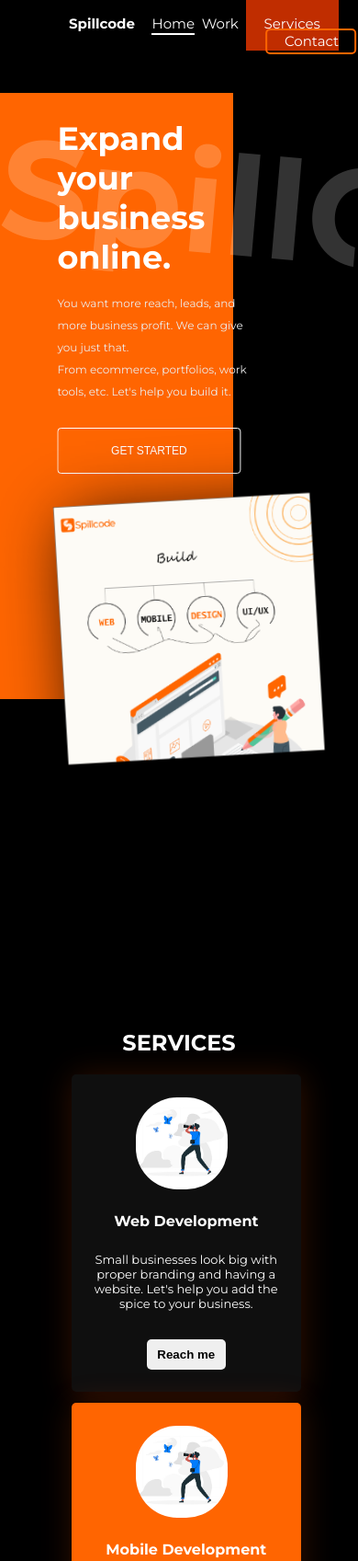
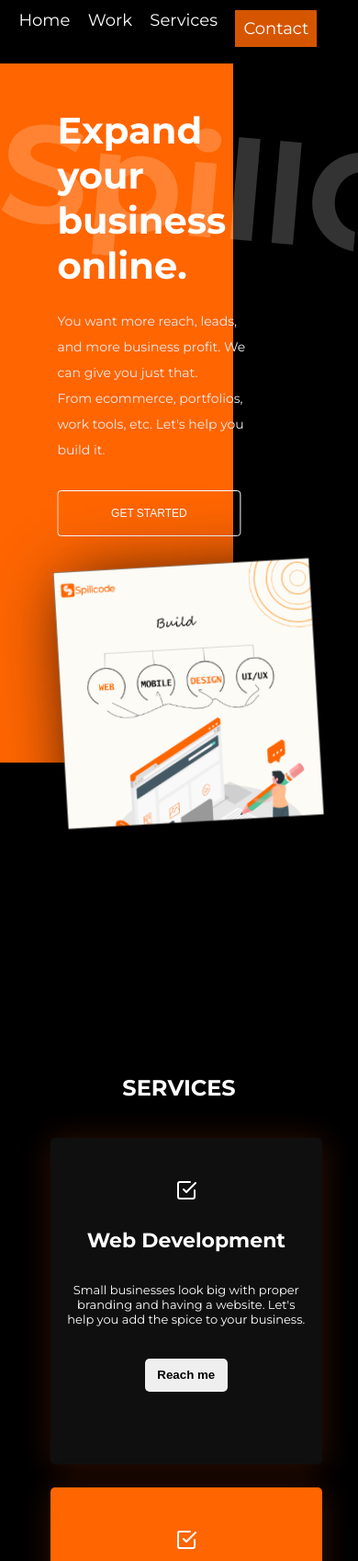
Before and after one commit to teamspillcode/spillcode, a plain HTML site: page index.html in a window 390 px wide. Shown: the top 1697 px of the page at 92% size. Drawn offline with nearby package versions, Linux system fonts and the light colour scheme.

Commit message:
bug fixes and update

```diff
--- a/css/style.css
+++ b/css/style.css
@@ -15,6 +15,9 @@ body {
   overflow-x: hidden;
 }
 
+.mobile-nav {
+  display: none;
+}
 nav {
   position: absolute;
   width: 100vw;
@@ -559,20 +562,71 @@ footer {
   color: var(--main-blue);
 }
 
-@media screen and (max-width: 400px) {
+@media screen and (max-width: 450px) {
   body {
     background-color: black;
+    margin-top: 1%;
+  }
+  .desktop-nav {
+    display: none;
+  }
+  .mobile-nav {
+    display: block;
+    margin-top: -3.8%;
+    padding-top: 1%;
+  }
+  .mobile-nav ul {
+    display: flex;
+    list-style-type: none;
+    font-size: 18px;
+    margin-left: -10%;
+  }
+  .mobile-nav ul li {
+    margin-left: 5%;
+  }
+  .mobile-nav ul li a {
+    text-decoration: none;
+    color: var(--main-white);
   }
   .contact-nav-link a {
     color: var(--main-white);
   }
+  .mobile-contact-nav-link {
+    background-color: #d65600;
+    padding: 9px;
+  }
+  .grid-item-2 {
+    margin-top: 10%;
+  }
+  .grid-item-2-img {
+    width: 280px !important;
+    height: 100px;
+  }
+  .services-heading {
+    margin-bottom: 40px;
+  }
   .grid-box {
-    margin-top: 12%;
+    margin-top: -10%;
     display: block;
   }
-  .grid-item-2 img {
-    margin-top: 10%;
-    width: 100%;
+  .grid-cards {
+    width: 300px;
+    height: 355px;
+    margin-bottom: 8%;
+    font-size: 22px;
+  }
+  .grid-cards .cards-icon {
+    display: block;
+    margin: 0 auto;
+    margin-top: 15%;
+    font-size: 800px !important;
+  }
+
+  .grid-item-1-inner-box h1 {
+    font-size: 40px;
+  }
+  .grid-item-1-inner-box p {
+    font-size: 14px;
   }
   .contact-nav-link {
     position: absolute;
@@ -589,6 +643,9 @@ footer {
   .services-nav-item {
     background-color: rgb(192, 45, 0);
     padding: 20px;
+    display: block;
+    width: 70px;
+    margin-top: 2%;
   }
   .first-img-flex {
     margin-top: 15%;
@@ -611,7 +668,7 @@ footer {
     width: 100%;
   }
   .rest-of-body {
-    margin-top: 80%;
+    margin-top: 75%;
   }
   #projects-section {
     display: block !important;
@@ -710,3 +767,24 @@ footer {
     margin-left: -22%;
   }
 }
+
+@media screen and (min-width: 410px) and (max-width: 450px) {
+  .mobile-nav {
+    display: block;
+    margin-top: -3.8%;
+    padding-top: 1%;
+  }
+  .mobile-nav ul {
+    display: flex;
+    list-style-type: none;
+    font-size: 18px;
+    margin-left: -6%;
+  }
+  .mobile-nav ul li {
+    margin-left: 5%;
+  }
+  .mobile-contact-nav-link {
+    background-color: var(--main-blue);
+    padding: 15px;
+  }
+}
--- a/index.html
+++ b/index.html
@@ -25,10 +25,23 @@
       async="async"
       src="https://static.mobilemonkey.com/js/2293346120746646.js"
     ></script>
+    <script src="https://unpkg.com/feather-icons"></script>
   </head>
   <body>
+    <div class="mobile-nav">
+      <ul>
+        <li><a href="" id="mobile-home-nav-item">Home</a></li>
+        <li><a href="#works">Work</a></li>
+        <li class="-mobile-services-nav-item">
+          <a href="#services-heading">Services</a>
+        </li>
+        <li class="mobile-contact-nav-link">
+          <a href="#contact-buttons-container">Contact</a>
+        </li>
+      </ul>
+    </div>
     <article class="container">
-      <nav>
+      <nav class="desktop-nav">
         <ul>
           <span class="logo">
             <li>Spillcode</li>
@@ -81,7 +94,7 @@
         <h2 class="services-heading" id="services-heading">Services</h2>
         <div class="services-grid">
           <div class="grid-cards grid-box-1">
-            <img src="images/focus-concept.jpg" class="cards-img" alt="" />
+            <i class="cards-icon" data-feather="check-square"></i>
             <h4 class="card-heading">Web Development</h4>
             <div class="card-body">
               <p class="card-body-text">
@@ -96,7 +109,7 @@
             </div>
           </div>
           <div class="grid-cards grid-box-2">
-            <img src="images/focus-concept.jpg" class="cards-img" alt="" />
+            <i class="cards-icon" data-feather="check-square"></i>
             <h4 class="card-heading">Mobile Development</h4>
             <div class="card-body">
               <p class="card-body-text">
@@ -111,7 +124,7 @@
             </div>
           </div>
           <div class="grid-cards grid-box-3">
-            <img src="images/focus-concept.jpg" class="cards-img" alt="" />
+            <i class="cards-icon" data-feather="check-square"></i>
             <h4 class="card-heading">UI/UX Designs</h4>
             <div class="card-body">
               <p class="card-body-text">
@@ -462,6 +475,9 @@
       </div>
     </footer>
 
+    <script>
+      feather.replace();
+    </script>
     <script
       type="text/javascript"
       src="//cdn.jsdelivr.net/npm/slick-carousel@1.8.1/slick/slick.min.js"
```
